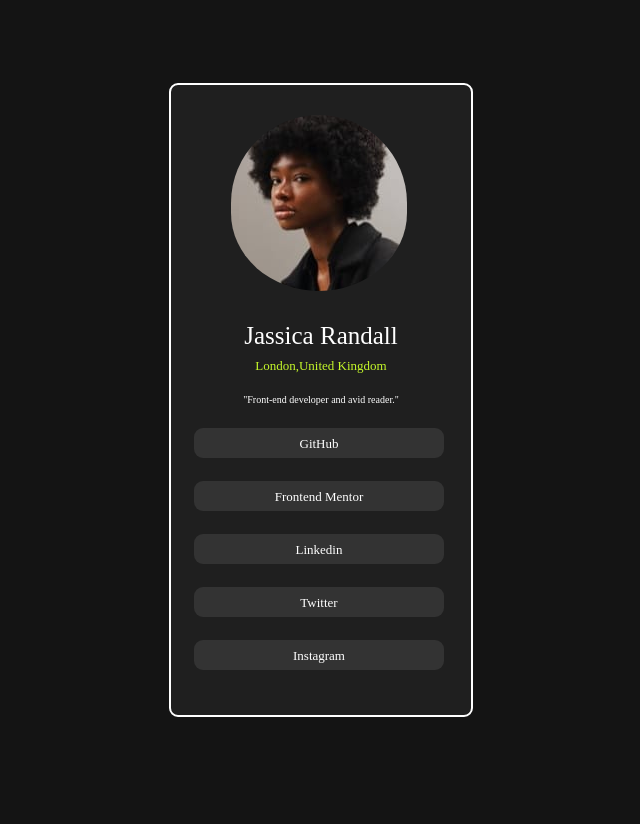
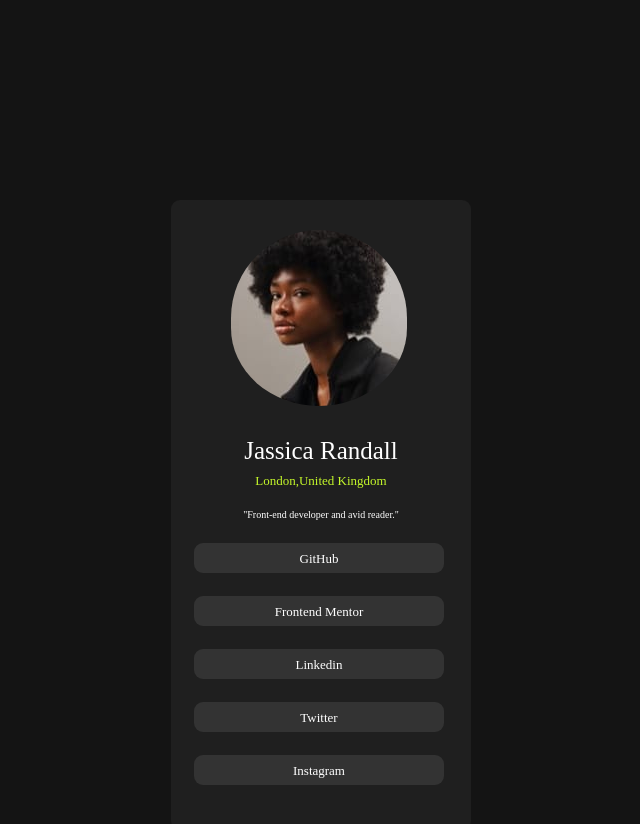
Before and after one commit to 21A91A1246/socialLinkProfile, a plain HTML site: page index.html in a window 1280 px wide. Shown: the whole page, without its empty margins (319-959 px from the left). Before the commit the page ends 800 px from the top, so only its background shows below. Drawn offline with Linux system fonts and the light colour scheme.

Commit message:
Update index.css

```diff
--- a/index.css
+++ b/index.css
@@ -12,7 +12,8 @@ body{
 
 }
 #innerDiv{
-    border: 2px solid white;
+
+    margin-top: 200px;
     height: 630px;
     width: 300px;
     background-color:  hsl(0, 0%, 12%);
```
